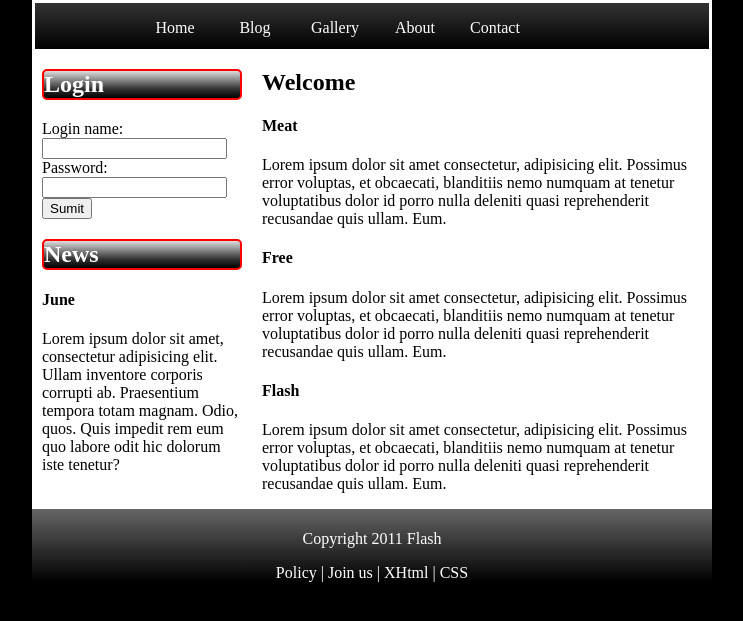
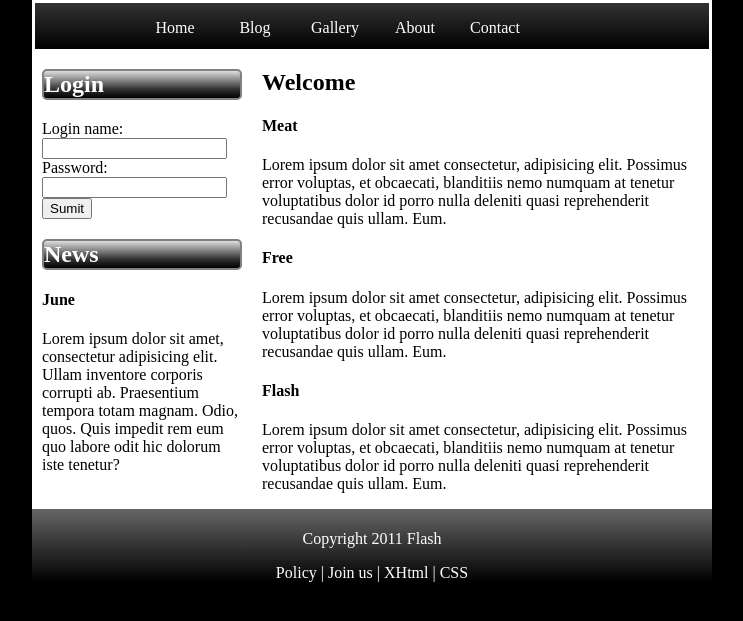
Before and after one commit to insulation87/website40, a plain HTML site: page ex1.html in a window 1280 px wide. Shown: the part 153-774 px from the top of the page, without its empty margins (268-1011 px from the left). Drawn offline with Linux system fonts and the light colour scheme.

Commit message:
20241004

```diff
--- a/css/ex1.css
+++ b/css/ex1.css
@@ -59,7 +59,7 @@ header {
 }
 
 #left h2{
-    border: 2px solid red;
+    border: 2px solid gray;
     border-radius: 5px;
     background: linear-gradient(#ddd,#888,#333,#000);
 }
```
